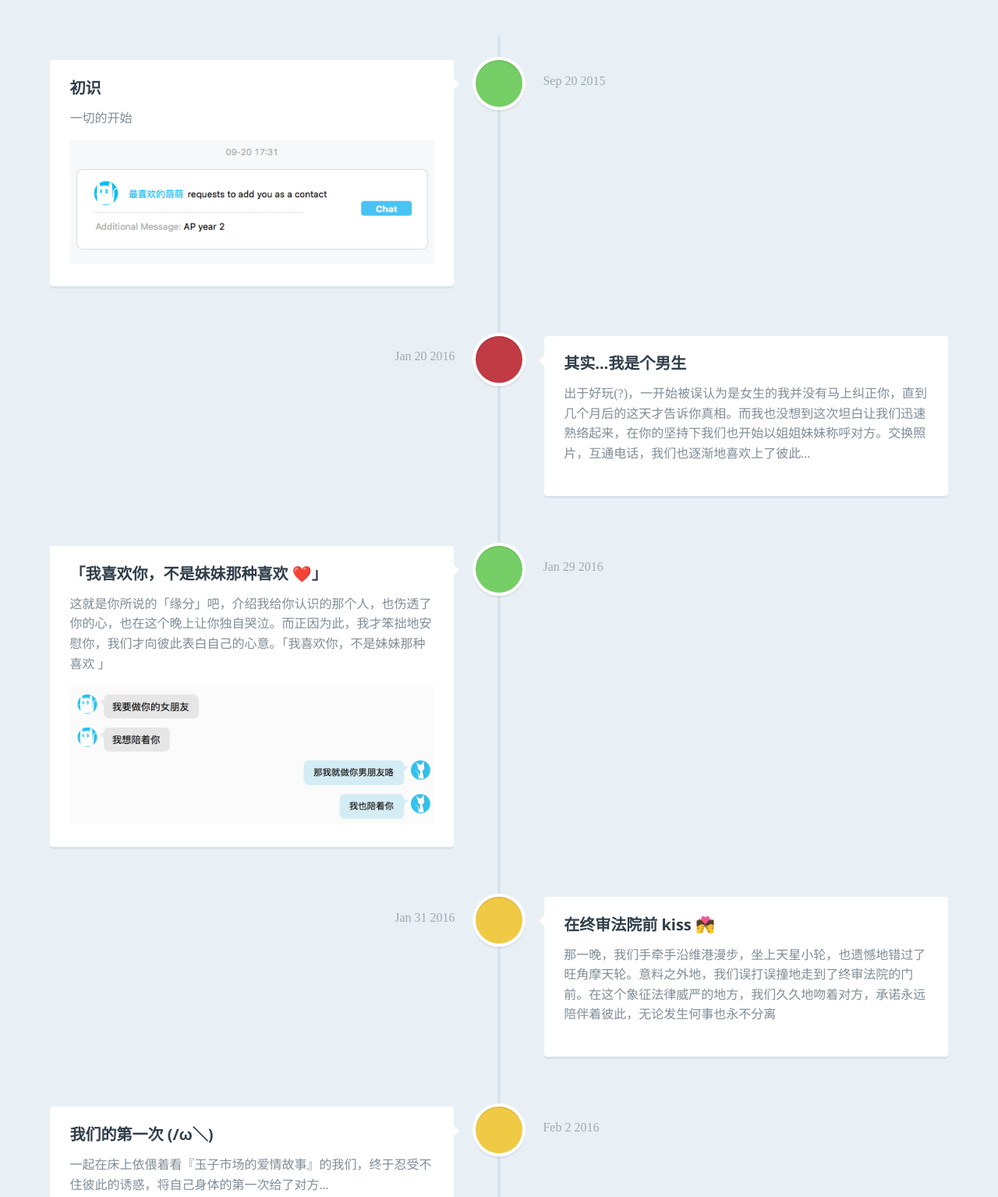
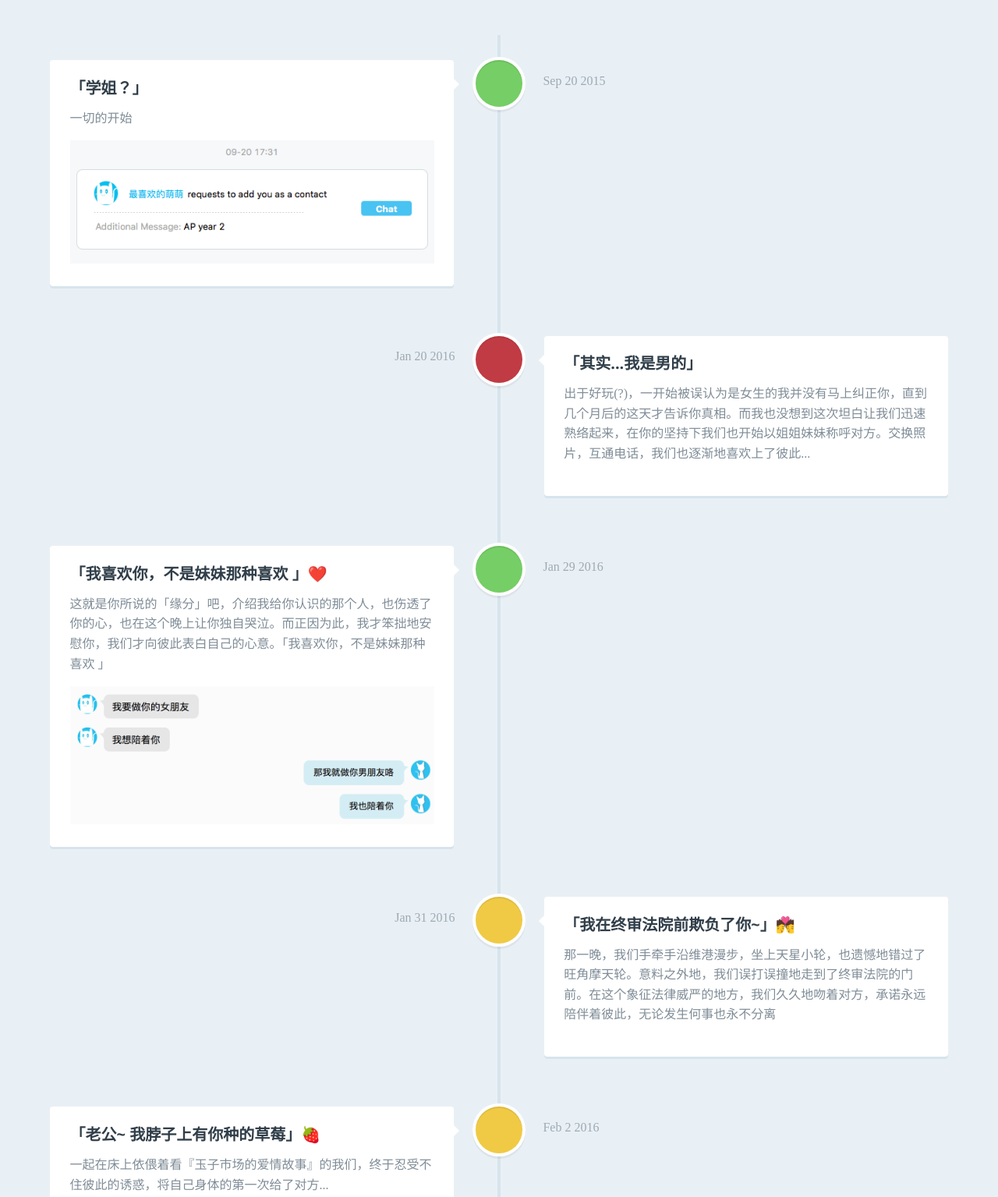
Before and after one commit to hkalexling/Love-Timeline, a plain HTML site: page index.html in a window 1280 px wide. Shown: the part 213-1748 px from the top of the page at 78% size. Drawn offline with nearby package versions, Linux system fonts and the light colour scheme; a web font is replaced by a local one.

Commit message:
Modify some of the titles

```diff
--- a/index.html
+++ b/index.html
@@ -26,7 +26,7 @@
 			</div> <!-- cd-timeline-img -->
 
 			<div class="cd-timeline-content">
-				<h2>初识</h2>
+				<h2>「学姐？」</h2>
 				<p>一切的开始</p>
 				<img src="img/add_friend.jpg">
 				<span class="cd-date">Sep 20 2015</span>
@@ -39,7 +39,7 @@
 			</div> <!-- cd-timeline-img -->
 
 			<div class="cd-timeline-content">
-				<h2>其实...我是个男生</h2>
+				<h2>「其实...我是男的」</h2>
 				<p>出于好玩(?)，一开始被误认为是女生的我并没有马上纠正你，直到几个月后的这天才告诉你真相。而我也没想到这次坦白让我们迅速熟络起来，在你的坚持下我们也开始以姐姐妹妹称呼对方。交换照片，互通电话，我们也逐渐地喜欢上了彼此...</p>
 				<span class="cd-date">Jan 20 2016</span>
 			</div> <!-- cd-timeline-content -->
@@ -51,7 +51,7 @@
 			</div> <!-- cd-timeline-img -->
 
 			<div class="cd-timeline-content">
-				<h2>「我喜欢你，不是妹妹那种喜欢 ❤️」</h2>
+				<h2>「我喜欢你，不是妹妹那种喜欢 」❤️</h2>
 				<p>这就是你所说的「缘分」吧，介绍我给你认识的那个人，也伤透了你的心，也在这个晚上让你独自哭泣。而正因为此，我才笨拙地安慰你，我们才向彼此表白自己的心意。「我喜欢你，不是妹妹那种喜欢 」</p>
 				<img src="img/confess.jpg">
 				<span class="cd-date">Jan 29 2016</span>
@@ -64,7 +64,7 @@
 			</div> <!-- cd-timeline-img -->
 
 			<div class="cd-timeline-content">
-				<h2>在终审法院前 kiss 💏</h2>
+				<h2>「我在终审法院前欺负了你~」💏</h2>
 				<p>那一晚，我们手牵手沿维港漫步，坐上天星小轮，也遗憾地错过了旺角摩天轮。意料之外地，我们误打误撞地走到了终审法院的门前。在这个象征法律威严的地方，我们久久地吻着对方，承诺永远陪伴着彼此，无论发生何事也永不分离</p>
 				<span class="cd-date">Jan 31 2016</span>
 			</div> <!-- cd-timeline-content -->
@@ -76,7 +76,7 @@
 			</div> <!-- cd-timeline-img -->
 
 			<div class="cd-timeline-content">
-				<h2>我们的第一次 (/ω＼)</h2>
+				<h2>「老公~ 我脖子上有你种的草莓」🍓</h2>
 				<p>一起在床上依偎着看『玉子市场的爱情故事』的我们，终于忍受不住彼此的诱惑，将自己身体的第一次给了对方...</p>
 				<img src="img/first_time.jpg">
 				<span class="cd-date">Feb 2 2016</span>
@@ -89,7 +89,7 @@
 			</div> <!-- cd-timeline-img -->
 
 			<div class="cd-timeline-content">
-				<h2>为你戴上戒指 💍</h2>
+				<h2>「我真的好喜欢有你名字的戒指」💍</h2>
 				<p>这一天，在朗豪坊，我们为彼此的无名指戴上了刻了对方名字的戒指。「这辈子，就决定是你了」</p>
 				<img src="img/ring.jpg">
 				<span class="cd-date">Feb 4 2016</span>
```
